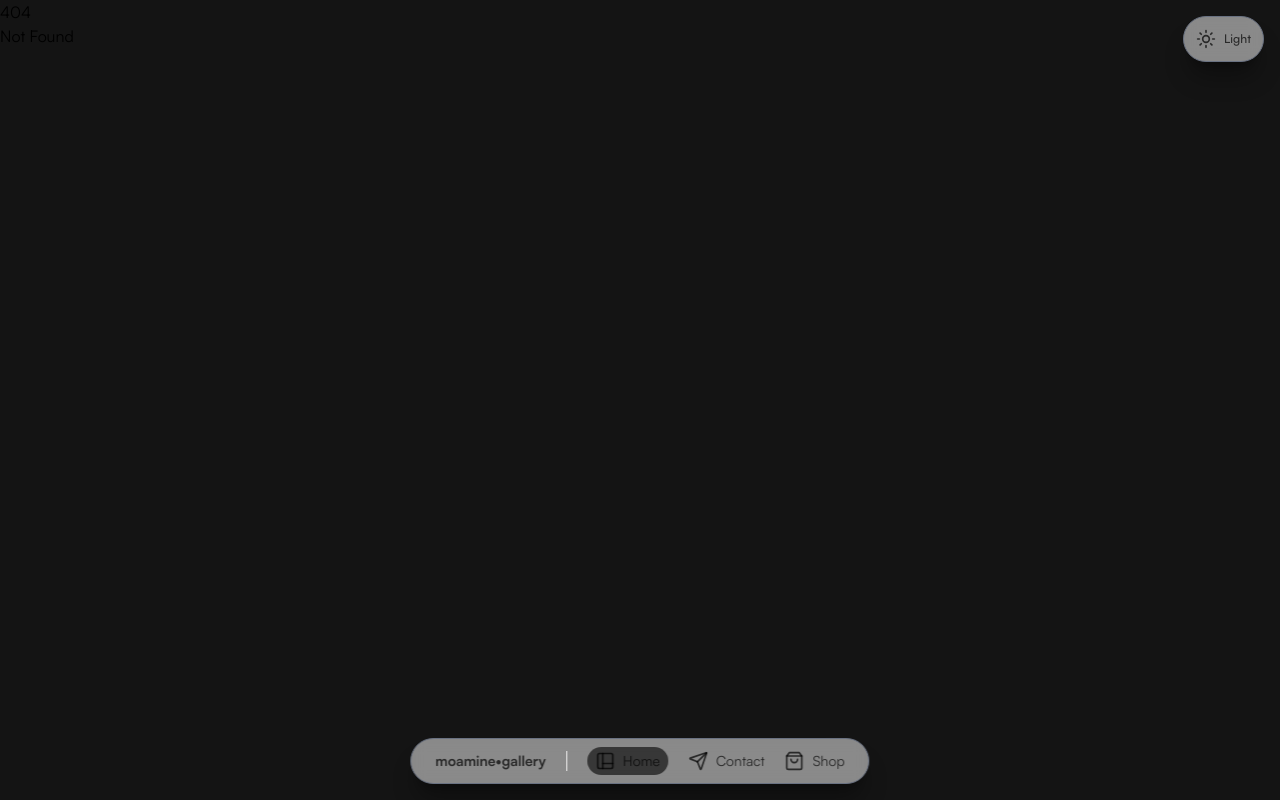
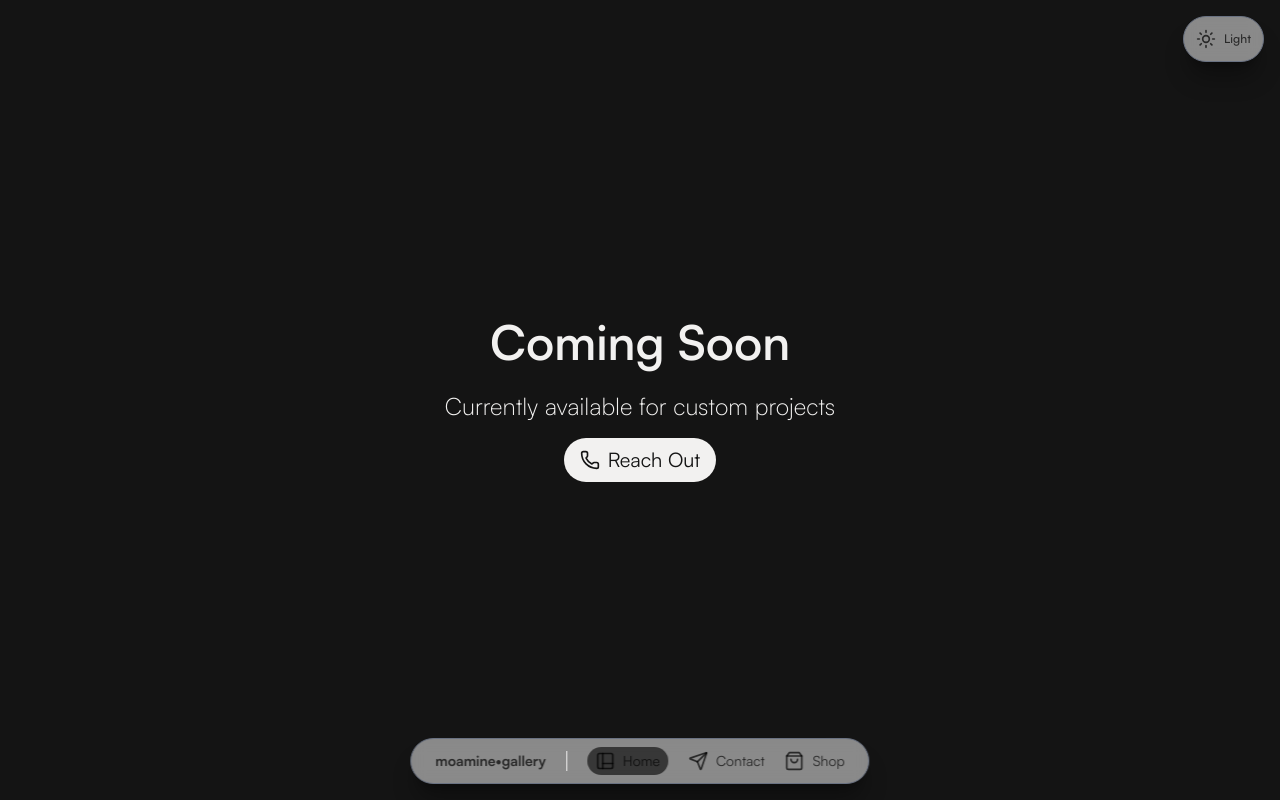
Before and after one commit to AmiirAbid/moamine-gallery, a SvelteKit app: page /shop in a window 1280 px wide. Before the commit this address had no page. Built offline with nearby package versions, Linux system fonts and the light colour scheme.

Commit message:
added shop page

```diff
--- a/src/routes/+layout.svelte
+++ b/src/routes/+layout.svelte
@@ -1,6 +1,6 @@
 <script lang="ts">
 	import './layout.css';
-	import favicon from '$lib/assets/moafavicon.ico';
+	import favicon from '$lib/assets/favicon.ico';
 	import Navbar from '$lib/components/Navbar.svelte';
 	import ThemeToggle from '$lib/components/ThemeToggle.svelte';
 	let { children } = $props();
--- a/src/routes/layout.css
+++ b/src/routes/layout.css
@@ -13,21 +13,23 @@
     --font-sans: var(--font-satoshi);
 
     --color-off-black: oklch(0.1913 0 0);
-
     --color-off-white: oklch(0.9586 0.0017 67.8);
 
     --color-background: var(--color-off-black);
+    --color-foreground: var(--color-off-white);
 }
 
 @layer base {
 
     :root.dark {
         --color-background: var(--color-off-black);
+        --color-foreground: var(--color-off-white);
     }
 
     /* 3. Handle Light Mode override if system is dark */
     :root.light {
         --color-background: var(--color-off-white);
+        --color-foreground: var(--color-off-black);
     }
 
     /* Apply the variable to the body */
--- /dev/null
+++ b/src/routes/shop/+page.svelte
@@ -0,0 +1,14 @@
+<script>
+	import { Phone } from '@lucide/svelte';
+</script>
+
+<div class="flex h-screen items-center justify-center text-center text-foreground flex-col gap-6">
+	<h2 class="text-5xl font-semibold">Coming Soon</h2>
+	<div class="flex flex-col items-center gap-4">
+		<h3 class="text-2xl font-light">Currently available for custom projects</h3>
+		<a href="tel:+21697494493" class="bg-foreground text-background px-4 py-2 rounded-full text-xl font-normal flex gap-2 items-center">
+			<Phone class="w-5 h-5 cursor-pointer"/>
+			Reach Out
+		</a>
+	</div>
+</div>
```
